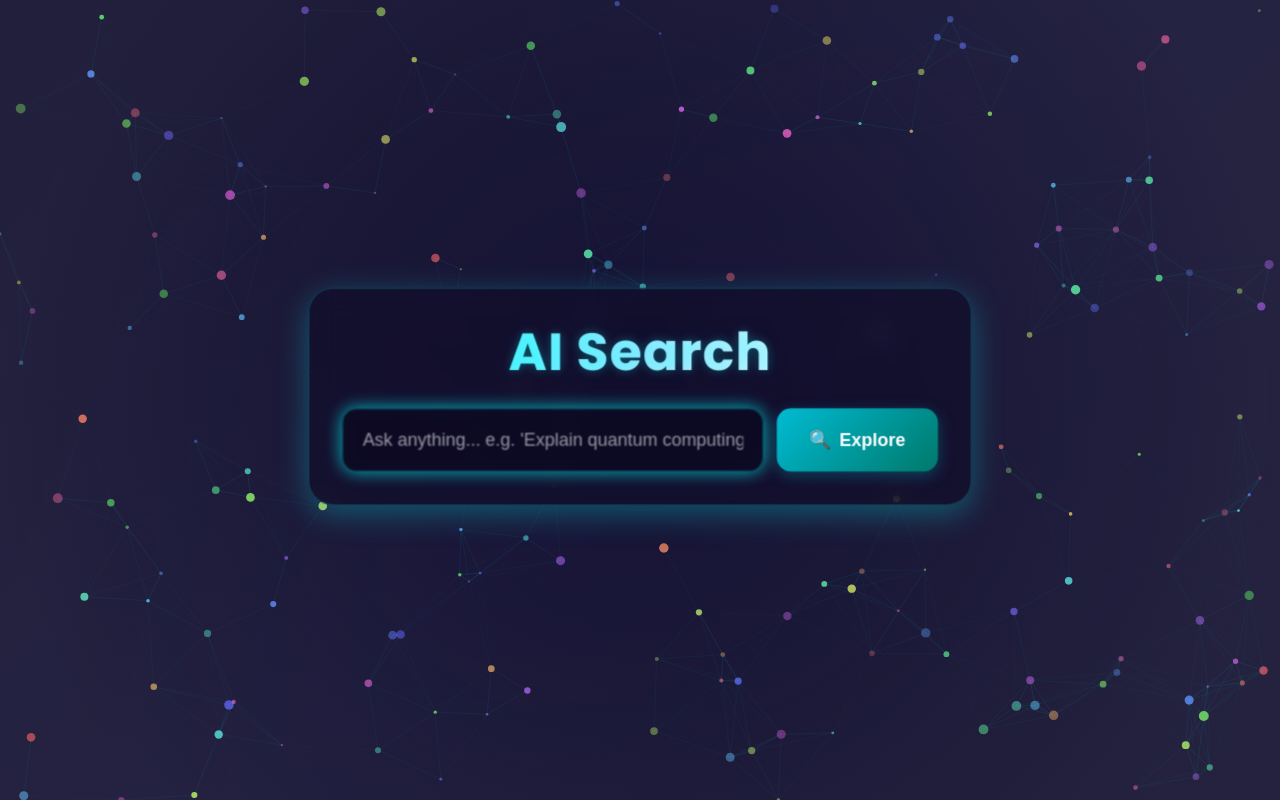
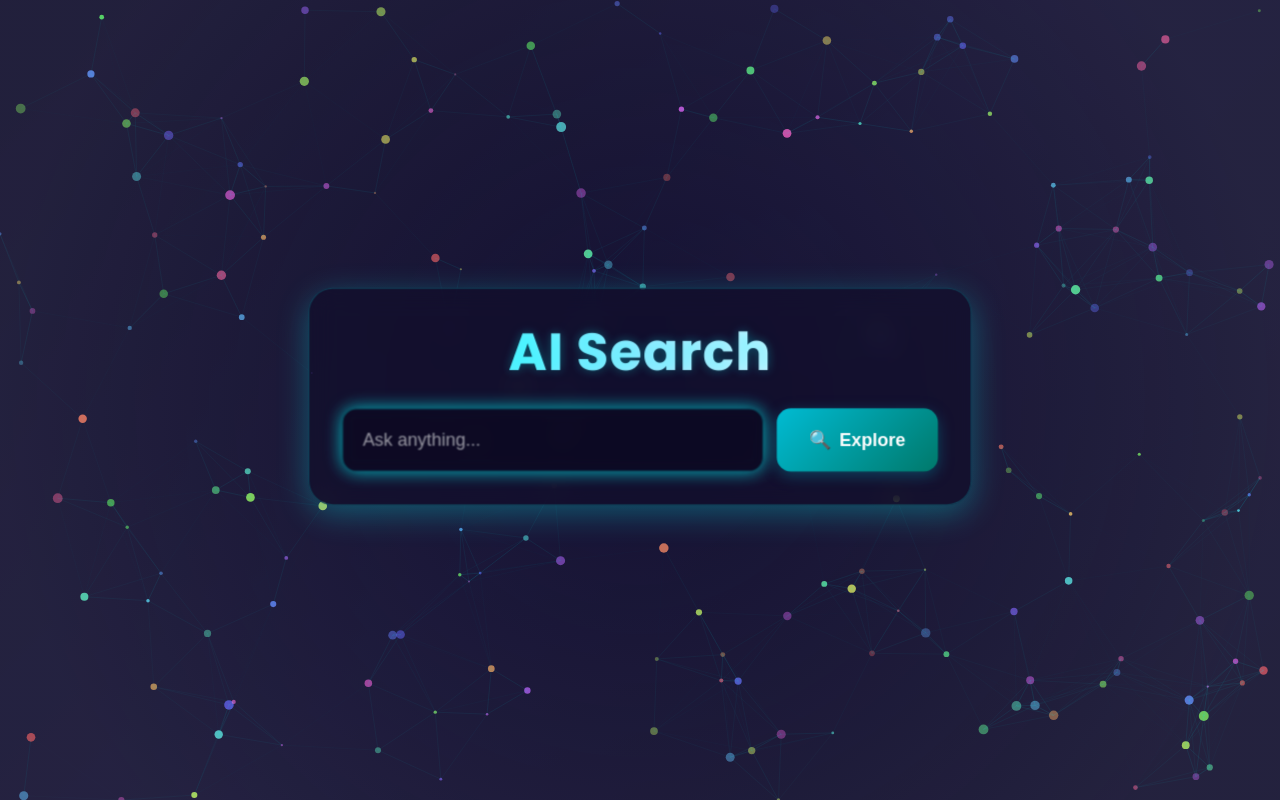
Before and after one commit to itzpremsingh/startuppage, a plain HTML site: page index.html in a window 1280 px wide. Drawn offline with Linux system fonts and the light colour scheme.

Commit message:
Update index.html

```diff
--- a/index.html
+++ b/index.html
@@ -16,7 +16,7 @@
   <div class="content">
     <h1>AI Search</h1>
     <form id="searchForm">
-      <input type="text" id="searchInput" placeholder="Ask anything... e.g. 'Explain quantum computing'" class="glow" />
+      <input type="text" id="searchInput" placeholder="Ask anything..." class="glow" />
       <button type="submit">
         <span class="icon">🔍</span>
         <span class="text">Explore</span>
```
